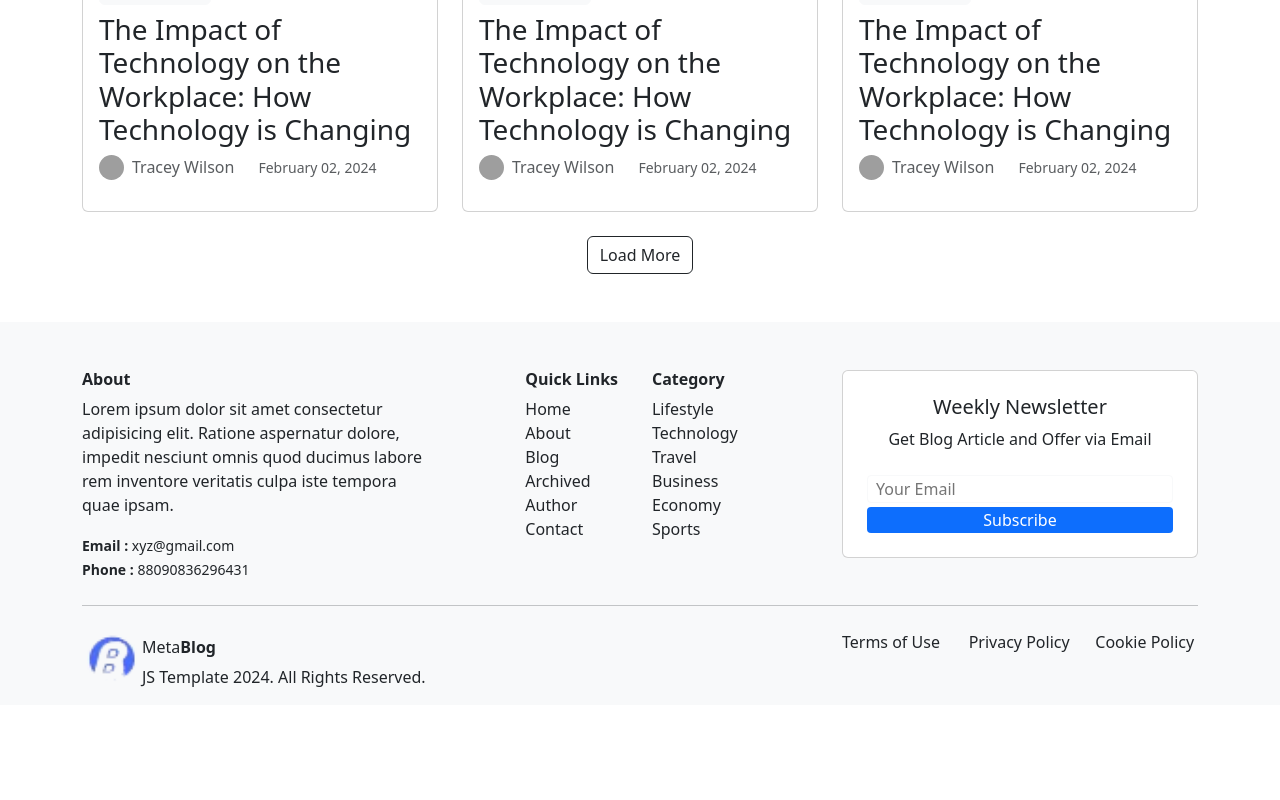
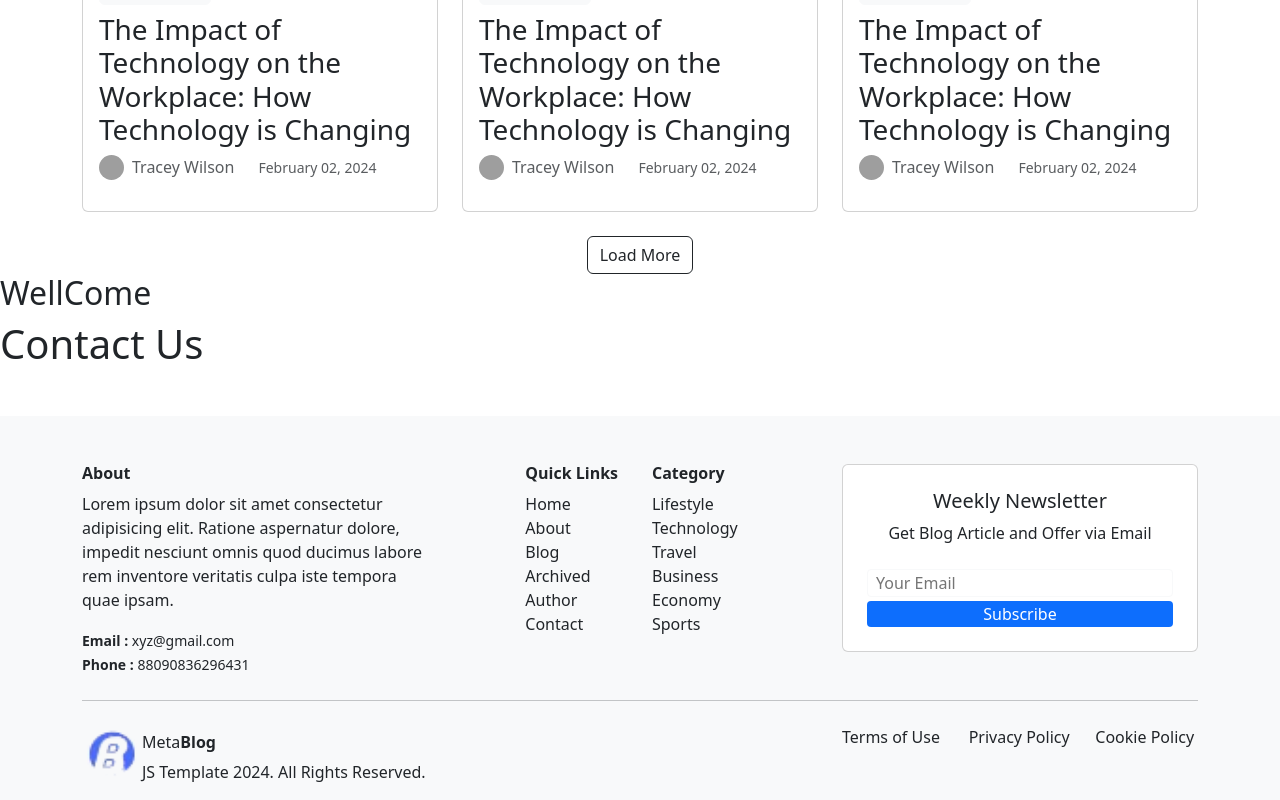
Before and after one commit to amirkamboh/react_bootstrap_projects_24, a React (Create React App) app: page / in a window 1280 px wide. Shown: the part 2095-2895 px from the top of the page. Before the commit the page ends 2800 px from the top, so only its background shows below. Built offline with nearby package versions, Linux system fonts and the light colour scheme; grey boxes are pictures that could not be loaded.

Commit message:
new page

```diff
--- a/package.json
+++ b/package.json
@@ -37,5 +37,8 @@
       "last 1 firefox version",
       "last 1 safari version"
     ]
+  },
+  "devDependencies": {
+    "react-router-dom": "^6.22.0"
   }
 }
--- a/src/App.js
+++ b/src/App.js
@@ -2,14 +2,18 @@ import React from "react";
 import 'bootstrap/dist/css/bootstrap.min.css'
 import Layout from "./global/layout";
 import Home from "./pages/home";
+import SinglePost from "./pages/single_post";
+import Contact from "./pages/contact";
 
 function App() {
   return (
-    <>
+    <div className="App">
       <Layout>
         <Home />
+        <SinglePost />
+        <Contact />
       </Layout>
-    </>
+    </div>
   );
 }
 
--- a/src/global/layout/header.js
+++ b/src/global/layout/header.js
@@ -22,11 +22,11 @@ const Header = () => {
         <Navbar.Toggle aria-controls="responsive-navbar-nav" />
         <Navbar.Collapse id="responsive-navbar-nav">
           <Nav className="mx-auto">
-            <Nav.Link href="/">Home</Nav.Link>
-            <Nav.Link href="/blog">Blog</Nav.Link>
-            <Nav.Link href="/single-post">Single Post</Nav.Link>
-            <Nav.Link href="/pages">Pages</Nav.Link>
-            <Nav.Link href="/contact">Contact</Nav.Link>
+            <Nav.Link href="#">Home</Nav.Link>
+            <Nav.Link href="#">Blog</Nav.Link>
+            <Nav.Link href="#">Single Post</Nav.Link>
+            <Nav.Link href="#">Pages</Nav.Link>
+            <Nav.Link href="#">Contact</Nav.Link>
           </Nav>
           <Form className="d-flex">
             <Form.Control type="search" placeholder="Search" className="me-2" aria-label="Search"/>
--- /dev/null
+++ b/src/pages/contact/index.js
@@ -0,0 +1,11 @@
+import React from 'react'
+
+const Contact = () => {
+  return (
+    <>
+        <h1> Contact Us</h1>
+    </>
+  )
+}
+
+export default Contact;
--- a/src/pages/home/index.js
+++ b/src/pages/home/index.js
@@ -11,4 +11,4 @@ const Home = () => {
   )
 }
 
-export default Home
+export default Home;
--- /dev/null
+++ b/src/pages/single_post/index.js
@@ -0,0 +1,11 @@
+import React from 'react'
+
+const SinglePost = () => {
+  return (
+    <>
+       <h2>WellCome</h2>
+    </>
+  )
+}
+
+export default SinglePost
```
Also changed, not shown: 1 other file (tests, documents, lock files or other folders).
